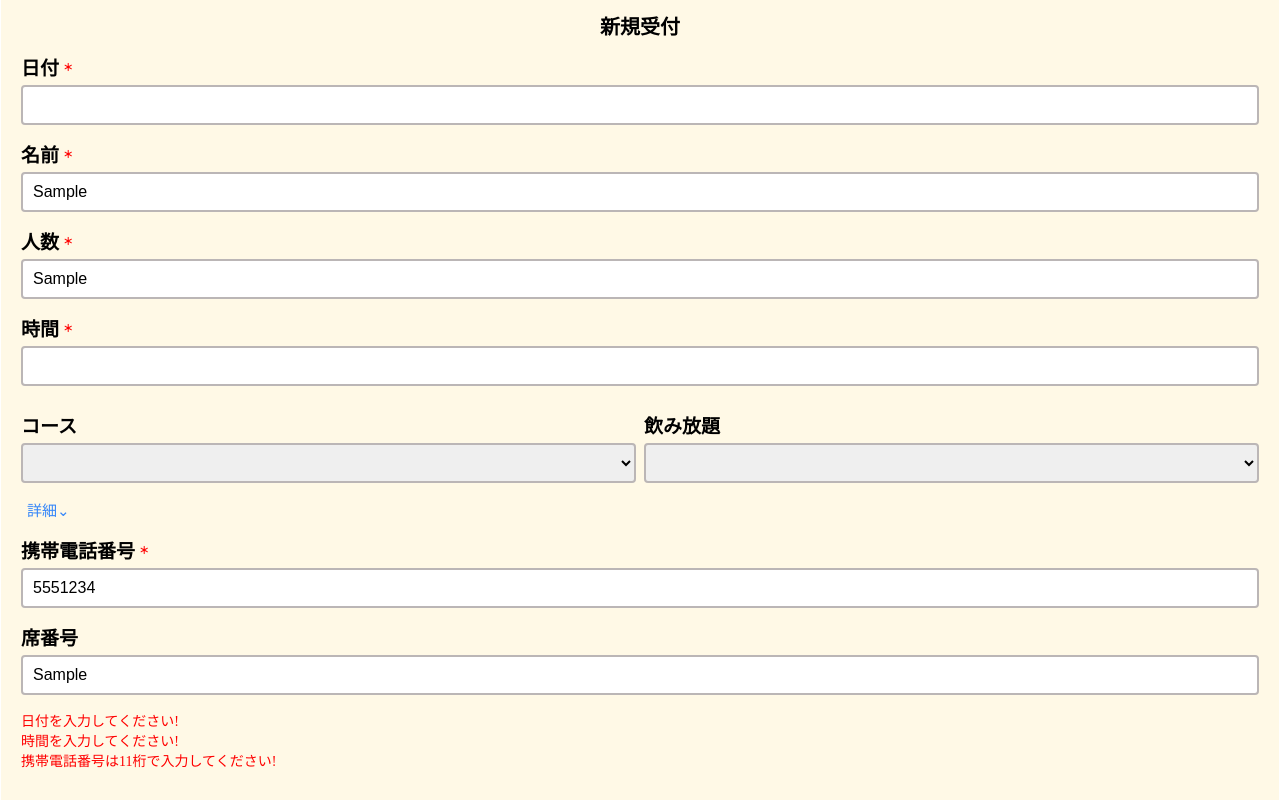
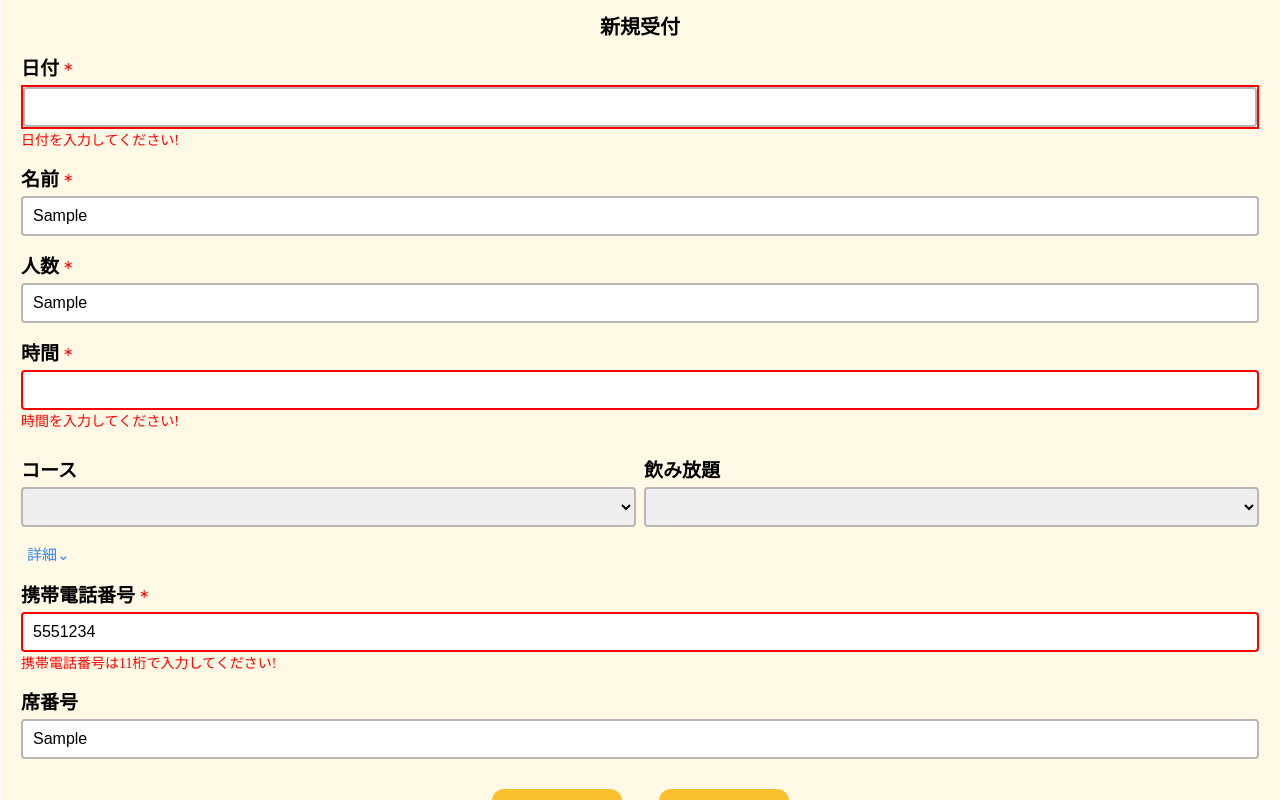
Before and after one commit to chara52/RMS, a Nuxt app: page /ReservationForm in a window 1280 px wide. Both pictures are taken after typing "Sample", "Sample", "5551234", "Sample" into the empty fields and a click on the button "確認". Shown: the top 800 px of the page. Built offline with nearby package versions, Linux system fonts and the light colour scheme.

Commit message:
errorを各欄毎に表示。エラーがある欄は赤枠に上書き。

```diff
--- a/pages/ReservationForm.vue
+++ b/pages/ReservationForm.vue
@@ -17,7 +17,7 @@ const formData = reactive({
   date: '',
 })
 
-const errorMessage = ref('')
+const errors = ref([])
 const showDetailInput = ref(false)
 
 const courseOptions = computed(() => generateCourseOptions())
@@ -34,36 +34,37 @@ const router = useRouter()
 const route = useRoute()
 
 const submitReservation = () => {
-  const errors = []
+  errors.value = []
 
   if (!formData.date) {
-    errors.push('日付を入力してください!')
+    errors.value.push({ field: 'date', message: '日付を入力してください!'})
   }
 
   if (!formData.name || formData.name.trim() === '') {
-    errors.push('名前を入力してください!')
+    errors.value.push({ field: 'name', message: '名前を入力してください!'})
   }
 
   if (!formData.people || formData.people.trim() === '') {
-    errors.push('人数を入力してください!')
+    errors.value.push({ field: 'people', message: '人数を入力してください!'})
   }
 
   if (!formData.time || formData.time.trim() === '') {
-    errors.push('時間を入力してください!')
+    errors.value.push({ field: 'time', message: '時間を入力してください!'})
   }
 
   if (!isPhoneNumberValid.value) {
-    errors.push('携帯電話番号は11桁で入力してください!')
+    errors.value.push({ field: 'phone', message: '携帯電話番号は11桁で入力してください!'})
   }
 
-  if (errors.length > 0) {
-    errorMessage.value = errors.join('\n')
-    return
-  }
-
-  errorMessage.value = ''
+  if(errors.value.length === 0) {
   localStorage.setItem("formData", JSON.stringify(formData))
   router.push('/ConfirmReservation')
+  }
+}
+
+const getError = (field) => {
+  const err = errors.value.find(err => err.field === field)
+  return err ? err.message : ''
 }
 
 const goBackWithDate = () => {
@@ -139,7 +140,8 @@ onBeforeUnmount(() => {
           <span class="label-text">日付</span>
           <span class="required-mark">＊</span>
         </label>
-        <CalendarPicker :selectedDate="formData.date" :rounded="false" :alignLeft="true" @dateSelected="handleDateSelected" />
+        <CalendarPicker :selectedDate="formData.date" :rounded="false" :alignLeft="true" @dateSelected="handleDateSelected" :class="{ 'input-error': getError('date') }" />
+        <p v-if="getError('date')" class="error">{{ getError('date') }}</p>
       </div>
 
       <div class="form-group">
@@ -147,7 +149,8 @@ onBeforeUnmount(() => {
           <span class="label-text">名前</span>
           <span class="required-mark">＊</span>
         </label>
-        <input type="text" id="name" v-model="formData.name" />
+        <input type="text" id="name" v-model="formData.name" :class="{ 'input-error': getError('name') }" />
+        <p v-if="getError('name')" class="error">{{ getError('name') }}</p>
       </div>
 
       <div class="form-group">
@@ -155,7 +158,8 @@ onBeforeUnmount(() => {
           <span class="label-text">人数</span>
           <span class="required-mark">＊</span>
         </label>
-        <input type="text" id="people" v-model="formData.people" />
+        <input type="text" id="people" v-model="formData.people" :class="{ 'input-error': getError('people') }" />
+        <p v-if="getError('people')" class="error">{{ getError('people') }}</p>
       </div>
 
       <div class="form-group">
@@ -163,12 +167,13 @@ onBeforeUnmount(() => {
           <span class="label-text">時間</span>
           <span class="required-mark">＊</span>
         </label>
-        <input type="text" id="time" :value="formData.time" readonly @click="openCustomTimePicker" />
+        <input type="text" id="time" :value="formData.time" readonly @click="openCustomTimePicker" :class="{ 'input-error': getError('time') }" />
         <TimePicker
           v-if="showTimePicker"
           v-model="formData.time"
           @apply="handleTimePickerApply"
         />
+        <p v-if="getError('time')" class="error">{{ getError('time') }}</p>
       </div>
 
       <div class="form-group row">
@@ -205,7 +210,8 @@ onBeforeUnmount(() => {
           <span class="label-text">携帯電話番号</span>
           <span class="required-mark">＊</span>
         </label>
-        <input type="tel" id="phone" v-model="formData.phone" />
+        <input type="tel" id="phone" v-model="formData.phone" :class="{ 'input-error': getError('phone') }" />
+        <p v-if="getError('phone')" class="error">{{ getError('phone') }}</p>
       </div>
 
       <div class="form-group">
@@ -214,8 +220,6 @@ onBeforeUnmount(() => {
         </label>
         <input type="text" id="seat" v-model="formData.seat" />
       </div>
-
-      <span class="error-message" v-if="errorMessage">{{ errorMessage }}</span>
 
       <div class="button-container">
         <button type="button" @click="goBackWithDate" class="backbutton">戻る</button>
@@ -475,10 +479,14 @@ input[type="time"] {
   font-weight: bold;
 }
 
-.error-message {
+.error {
   white-space: pre-line;
   color: red;
   font-size: 14px;
   margin: 0px;
 }
+
+.input-error {
+  border: 2px solid red !important;
+}
 </style>
```
